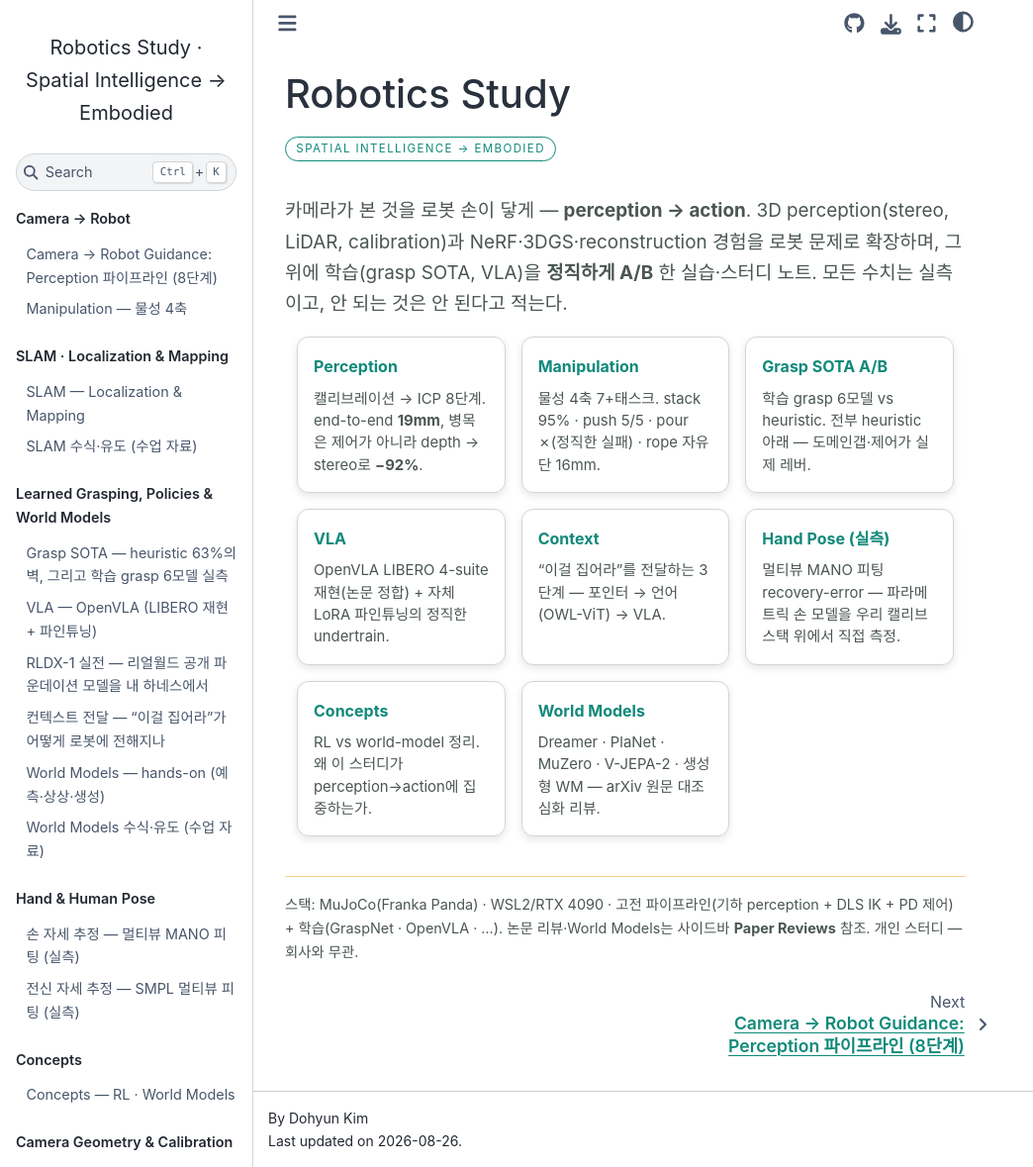
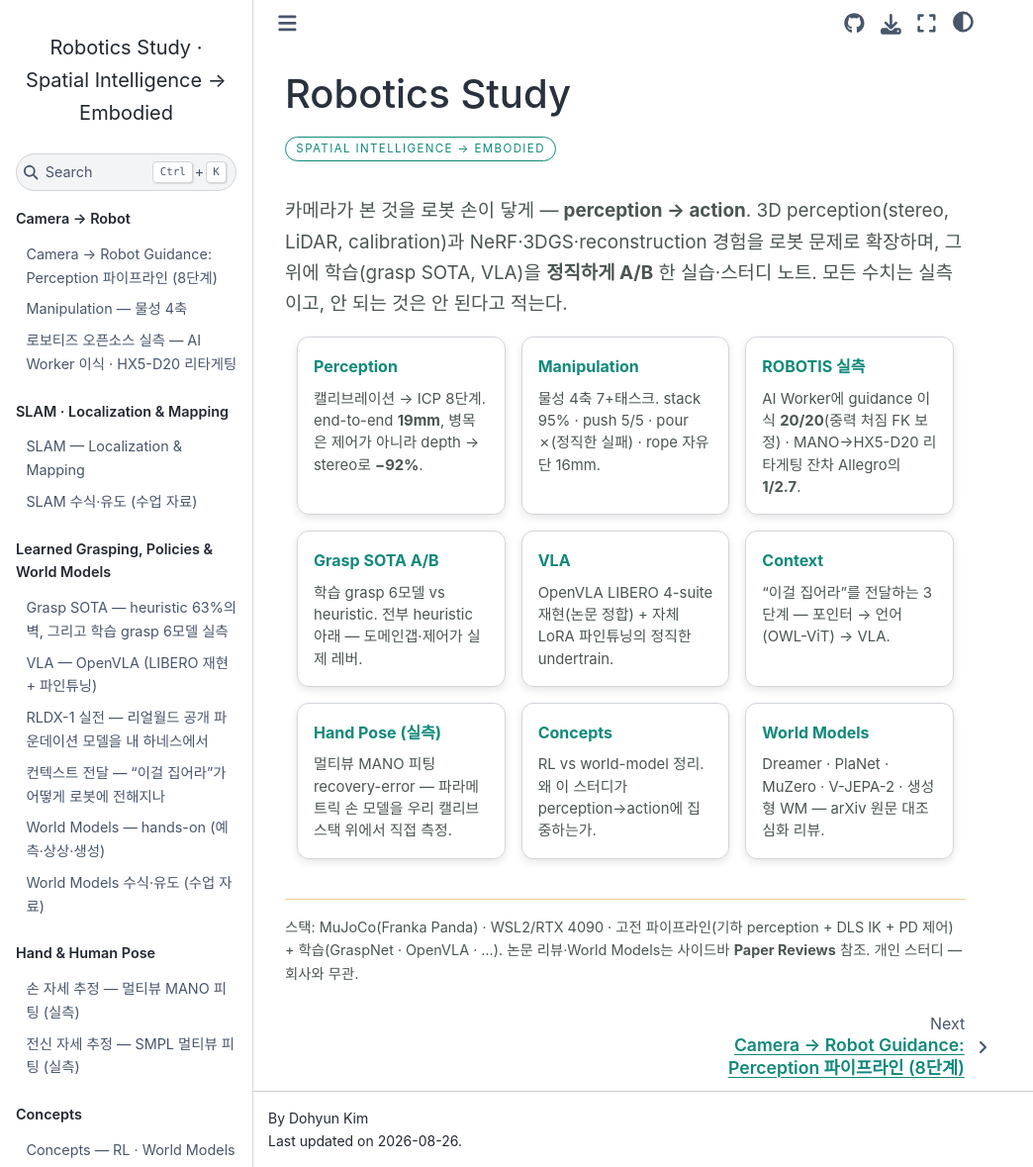
Before and after one commit to DoHyun468/robotics-study, a Jupyter Book: the page built from intro.md, in a window 1280 px wide and 1179 px high. Shown: the whole window at 99% size, without its empty margins (0-1044 px from the left). Built offline with Jupyter Book 1.0.4 settings and Sphinx 7.4.7 and the Sphinx Book theme 1.1.4, drawn with Linux system fonts in a browser that asks for light colours; part of the change alters nothing that is shown.

Commit message:
ROBOTIS 실측 페이지 신설: AI Worker 이식 20/20 + MANO→HX5-D20 리타게팅 21.4mm
- robotis.md: FFW-BG2 pick-and-place 20/20(실록 3건 — transit 충돌/링키지 닫힘
  호/중력 처짐 FK 보정), HX5-D20 리타게팅 Allegro 대비 잔차 1/2.7(실록 2건 —
  NEP50, zero-pose 충돌메시 겹침), Physical AI Tools 코드 비교, 정직 한계 절
- 시연 미디어: trial 0-3 영상 4편 + MANO 나란히/클로즈업 영상 2편 + 몽타주·
  인지 오버레이·키포인트 프로브·필름스트립 사진 6장 (_static/robotis/)
- _toc.yml Camera→Robot에 등록, intro 카드 추가

Co-Authored-By: Claude Fable 5 <noreply@anthropic.com>
Claude-Session: https://claude.ai/code/session_01McbJgx4gfmrVVJzvBALQZp

```diff
--- a/_toc.yml
+++ b/_toc.yml
@@ -5,6 +5,7 @@ parts:
     chapters:
       - file: perception
       - file: manipulation
+      - file: robotis
   - caption: SLAM · Localization & Mapping
     chapters:
       - file: slam
--- a/intro.md
+++ b/intro.md
@@ -19,6 +19,12 @@
 :link: manipulation
 :link-type: doc
 물성 4축 7+태스크. stack 95% · push 5/5 · pour ✗(정직한 실패) · rope 자유단 16mm.
+:::
+
+:::{grid-item-card} ROBOTIS 실측
+:link: robotis
+:link-type: doc
+AI Worker에 guidance 이식 **20/20**(중력 처짐 FK 보정) · MANO→HX5-D20 리타게팅 잔차 Allegro의 **1/2.7**.
 :::
 
 :::{grid-item-card} Grasp SOTA A/B
--- /dev/null
+++ b/robotis.md
@@ -0,0 +1,115 @@
+# 로보티즈 오픈소스 실측 — AI Worker 이식 · HX5-D20 리타게팅
+
+ROBOTIS가 공개한 Physical AI 스택(MuJoCo 모델·핸드 URDF·데이터 도구, 전부 [github.com/ROBOTIS-GIT](https://github.com/ROBOTIS-GIT))을 받아, 이 스터디에서 만든 파이프라인 두 개를 **제조사 공식 자산 위에서 그대로 재실행**했다. ① camera-to-robot guidance(perceive→IK→물리 파지)를 Franka Panda에서 **AI Worker(FFW-BG2) 휴머노이드**로 이식하고, ② MANO 사람 손 리타게팅의 타깃을 Allegro에서 **ROBOTIS Hand HX5-D20**(5손가락 20-DoF)으로 교체했다. 목적은 두 가지다: 내 파이프라인이 특정 기체에 묶여 있지 않다는 **이식성 검증**, 그리고 기체가 바뀔 때 실제로 무엇이 깨지는지의 **실측 기록**. 모든 수치는 실측이고, 안 되던 구간은 안 되던 그대로 적었다.
+
+사용한 공개물: `robotis_mujoco_menagerie`(AI Worker FFW-BG2/SG2/SH5 MJCF — SH5에 HX5-D20 핸드 포함), `robotis_hand`(HX5-D20 URDF/xacro), `physical_ai_tools`(LeRobotDataset 수집 스택, §3에서 코드 분석). 모델 파일은 **전부 무개조**로 로드했다.
+
+## 1. AI Worker(FFW-BG2)로 guidance 파이프라인 이식 — 20/20
+
+[Manipulation](manipulation)의 물리 pick-and-place(Franka Panda, `mj_step` 접촉 물리로만 성공이 결정되는 폐루프)를 FFW-BG2의 **오른팔 7-DoF + RH-P12-RN 그리퍼**로 이식했다. 파이프라인 자체는 동일하다: 고정 카메라가 ArUco 물체를 보고(solvePnP) → DLS IK로 접근·파지 자세 → 그리퍼 CLOSE(위치서보, 힘 제한 ±3.5) → lift → carry → place. 물체 위치·yaw를 랜덤화한 20 trial.
+
+| 지표 | Franka Panda (40 trial) | **AI Worker FFW-BG2 (20 trial)** |
+|---|---|---|
+| perception rate | 100% | <b style="color:#7fd4b8">100%</b> |
+| grasp+lift rate | 100% | <b style="color:#7fd4b8">100%</b> |
+| place success | 100% | <b style="color:#7fd4b8">100% (20/20)</b> |
+| perception 오차 (mean) | 6.59 mm | **5.0 mm** |
+| place 오차 (mean) | 4.87 mm | **9.05 mm** |
+
+**읽는 법.**
+- 같은 인지·IK 코드가 기체만 바꿔 그대로 닫힌다 — 파이프라인의 기체 독립성이 이 표의 요지다.
+- place 오차가 Panda보다 큰 것(4.87→9.05mm)은 정직하게 남긴다: FFW의 팔은 위치서보 강성(kp 600)이 낮아 자중 처짐이 크고, 아래 실록의 droop 보정을 파지 시점에만 적용했다(플레이스 하강은 미보정 — 개선 여지).
+- 성공률만 보면 싱겁지만, 이 20/20은 공짜가 아니었다. 이식 직후는 **0/3**이었다.
+
+### 시연 영상 — trial 0–3 (실측 롤아웃 원본)
+
+<div style="display:grid;grid-template-columns:repeat(auto-fill,minmax(240px,1fr));gap:10px;margin-top:8px">
+<figure style="margin:0"><video controls muted loop playsinline preload="none" style="width:100%;border-radius:6px" src="_static/robotis/robotis_pick_t00.mp4"></video><figcaption style="font-size:0.72rem;line-height:1.25">trial 00 — perception 6.6mm · droop 보정 51.6mm · place 7.2mm</figcaption></figure>
+<figure style="margin:0"><video controls muted loop playsinline preload="none" style="width:100%;border-radius:6px" src="_static/robotis/robotis_pick_t01.mp4"></video><figcaption style="font-size:0.72rem;line-height:1.25">trial 01 — perception 3.5mm · droop 보정 49.0mm · place 8.6mm</figcaption></figure>
+<figure style="margin:0"><video controls muted loop playsinline preload="none" style="width:100%;border-radius:6px" src="_static/robotis/robotis_pick_t02.mp4"></video><figcaption style="font-size:0.72rem;line-height:1.25">trial 02 — perception 7.5mm · droop 보정 46.6mm · place 5.6mm</figcaption></figure>
+<figure style="margin:0"><video controls muted loop playsinline preload="none" style="width:100%;border-radius:6px" src="_static/robotis/robotis_pick_t03.mp4"></video><figcaption style="font-size:0.72rem;line-height:1.25">trial 03 — perception 3.7mm · droop 보정 49.9mm · place 7.1mm</figcaption></figure>
+</div>
+
+인지 쪽 원본(ArUco 검출 + solvePnP 축 오버레이):
+
+<img src="_static/robotis/robotis_pick_perception.png" alt="AI Worker scene camera ArUco detection overlay" style="width:100%;max-width:720px;border-radius:8px;margin-top:8px" />
+
+<details><summary><b>20 trial 리프트 순간 몽타주 + trial 0 필름스트립 (클릭)</b></summary>
+<img src="_static/robotis/robotis_pick_montage.png" alt="20-trial lift-moment montage, all GRASP OK" style="width:100%;border-radius:8px;margin-top:8px" />
+<img src="_static/robotis/robotis_pick_strip.png" alt="trial 0 keyframe filmstrip" style="width:100%;border-radius:8px;margin-top:8px" />
+</details>
+
+### 실록 — 이식 직후 0/3에서 20/20까지, 실제로 깨진 세 가지
+
+1. **경로가 테이블을 통과.** 홈 자세(팔 늘어뜨림)에서 접근 자세로 joint-space 램프를 걸면 그리퍼가 테이블 옆면을 뚫는 경로가 나온다 — 물체 근처에도 못 갔다. 홈을 **레디 자세**(IK로 TCP를 상판 위에 파킹)로 바꾸고 테이블을 얇은 상판+다리로 바꿔 해결.
+2. **링키지 그리퍼의 닫힘 기하.** RH-P12-RN은 4관절 평행 링키지라 닫힐 때 핑거팁이 **~28mm 아래로 호를 그리며 내려간다**. Panda처럼 물체 중심 높이에서 닫으면 팁이 테이블에 박혀 힘 제한 서보가 스톨 — 접촉 로그를 찍어 보니 CLOSE 구간 내내 `grip_q≈0.000`으로 고정돼 있었다. 파지 높이를 +50mm(박스 상반부)로 올리고, 닫힘도 느려서(4관절 연동 감쇠) CLOSE 구간을 0.52s→1.4s로 늘렸다.
+3. **중력 처짐(gravity droop).** 그래도 안 잡혔다. TCP를 FK로 실측하니 명령 대비 **z −28mm / x −16mm** — kp=600 위치서보가 뻗은 팔 자중으로 관절당 ~1.7°씩 처진 게 누적된 값이다. IK는 맞는데 로봇이 낮게 간다. **TCP 실측 잔차를 IK 타깃에 가산해 재명령하는 폐루프 보정 2회**(실기라면 엔코더 피드백)로 잔차를 수 mm까지 수렴시켰다 — 위 영상 캡션의 "droop 보정 ~50mm"가 trial마다 실제로 걷어낸 양이다. 이 보정 직후 0/3 → 3/3, 최종 20/20.
+
+한 줄 교훈: **기체를 바꾸면 IK가 아니라 그리퍼 기하와 서보 강성이 먼저 깨진다.** 셋 다 예외 없이 조용히 실패하는 종류라, 영상 프레임 → 접촉 카운트 → `grip_q` 시계열 순서의 포렌식으로만 잡혔다.
+
+## 2. MANO → ROBOTIS Hand HX5-D20 리타게팅 — Allegro 대비 잔차 1/2.7
+
+[Hand Pose](hand_pose)의 MANO→Allegro dexterous retargeting(vector-based keyvector 매칭, DexPilot/AnyTeleop 원리 — L-BFGS-B를 관절한계로 bound, 충돌 패널티, 스무딩/보간)에서 **타깃 핸드만 HX5-D20으로 교체**하고 같은 24프레임 open→fist 궤적을 다시 풀었다. 모델은 공식 `ffw_sh5.xml`을 무개조로 로드해 오른손 20관절만 구동한다(palm = `hx5_r_base`, 손 내부 geom 쌍만 충돌 집계).
+
+| 항목 | Allegro (16-DoF · 4손가락) | **HX5-D20 (20-DoF · 5손가락)** |
+|---|---|---|
+| keyvector | 8개 (소지 버림) | **10개 (5손가락 × medial+tip)** |
+| human→robot scale | 0.93 | 1.55 |
+| keyvector 매칭 (raw) | 58.6 mm | <b style="color:#7fd4b8">19.6 mm</b> |
+| keyvector 매칭 (충돌회피 후) | 58.7 mm | <b style="color:#7fd4b8">21.4 mm</b> |
+| 관절한계 내 | 100% (bound 설계상) | 100% (동일) |
+| 자기충돌 프레임 raw→회피→보간후 | 6/24 → 0 → 0/48 | 17/24 → <b style="color:#7fd4b8">0</b> → 0/48 |
+| jerk (스무딩 전→후) | 0.045 → 0.009 | 0.072 → 0.0135 (5.3×↓) |
+
+**읽는 법.**
+- **매칭 잔차 58.7 → 21.4mm.** Allegro에서 "cross-morphology 구조차라 0 불가"라고 적었던 잔차의 큰 몫이 실제로 구조(5→4 손가락, 엄지 대향 차이)에서 왔다는 실측 증거다. HX5-D20은 5손가락 + 사람과 유사한 관절 배치(엄지 cmc/mcp_yaw/mcp_pitch/ip, 손가락 mcp/pip/dip/tip)라 MANO와 5:5 대응이 되고, Allegro에서 버려야 했던 **소지에도 타깃이 생긴다**.
+- 나머지 21.4mm는 여전히 구조차 + hm5와 동일한 correspondence 스트레치(인간 DIP↔로봇 fingertip)의 몫 — 비교 공정성을 위해 방법을 바꾸지 않았다.
+
+### 시연 영상 — 사람 손과 나란히
+
+<div style="display:grid;grid-template-columns:repeat(auto-fill,minmax(320px,1fr));gap:10px;margin-top:8px">
+<figure style="margin:0"><video controls muted loop playsinline preload="none" style="width:100%;border-radius:6px" src="_static/robotis/robotis_hand_sbs.mp4"></video><figcaption style="font-size:0.72rem;line-height:1.25">MANO open→fist(왼쪽)를 HX5-D20이 따라 쥔다(오른쪽) — 48프레임 보간 궤적, 충돌 0</figcaption></figure>
+<figure style="margin:0"><video controls muted loop playsinline preload="none" style="width:100%;border-radius:6px" src="_static/robotis/robotis_hand_closeup.mp4"></video><figcaption style="font-size:0.72rem;line-height:1.25">HX5-D20 단독 클로즈업 — 5손가락이 전부 개별 curl, 엄지 대향</figcaption></figure>
+</div>
+
+정지 비교(MANO 4프레임 ↔ 리타게팅 4프레임):
+
+<img src="_static/robotis/robotis_hand_retarget.png" alt="MANO grasp frames vs retargeted HX5-D20" style="width:100%;border-radius:8px;margin-top:8px" />
+
+<details><summary><b>키포인트 검증 사진 + 필름스트립 (클릭)</b></summary>
+<p style="font-size:0.85rem">리타게팅 전에 keyvector 끝점(빨간 마커)이 실제 손끝에 놓이는지 FK 프로브로 검증했다 — 엄지 medial→tip 67.5mm, 검지 63.5mm(메시 치수와 일치).</p>
+<img src="_static/robotis/robotis_hand_probe.png" alt="keypoint probe render" style="width:100%;max-width:560px;border-radius:8px;margin-top:8px" />
+<img src="_static/robotis/robotis_hand_strip.png" alt="HX5-D20 retargeting filmstrip" style="width:100%;border-radius:8px;margin-top:8px" />
+</details>
+
+### 실록 — 여기서 발견한 두 가지
+
+1. **numpy 2.x NEP50 승격.** float64 스칼라 × float32 배열이 float64로 승격돼 torch가 MANO float32 가중치와의 연산을 거부한다. [RLDX 재현](rldx)의 numpy 2 텍스처 손상과 같은 계열 — numpy 2 환경에서 dtype은 명시로 고정해야 한다(`.astype(np.float32)`).
+2. **배포 충돌메시의 zero-pose 겹침.** 공식 모델이 영자세에서 베이스 쉘↔근위 링크가 최대 **9.1mm 관통**한다(벤더 `<exclude>` 목록이 base↔mcp 링크만 덮고 base↔pip 링크를 빠뜨림). 이걸 모르면 자기충돌이 24/24로 집계되고, 회피 패스가 모델 고유 겹침과 싸우느라 매칭을 26.9mm까지 낭비한다. **zero-pose에서 이미 겹치는 쌍을 베이스라인으로 제외**(MoveIt SRDF 생성의 default-collision 필터링과 같은 원리)하니 raw 충돌이 17/24(진짜 리타게팅 유발분)로 정리되고 매칭도 21.4mm로 회복됐다.
+
+## 3. Physical AI Tools — LeRobotDataset 기록 코드 비교 (실행 아닌 분석)
+
+`physical_ai_tools`는 ROS2 + 실기 전제라 실행 대신 데이터 기록 코어(`lerobot_dataset_wrapper.py`)를 읽고 [내 LeRobot v2.1 export](rldx)와 비교했다.
+
+- **접근이 정반대다.** 나는 v2.1 레이아웃(info.json/episodes.jsonl/stats + chunk parquet + mp4)을 손으로 직접 기록하고 RLDX 로더로 검증했다. 로보티즈는 공식 `LeRobotDataset` 클래스를 **상속**해 upstream validator(`validate_frame`/`validate_episode_buffer`)와 meta writer를 그대로 물려받는다 — 포맷 준수를 라이브러리에 위임하는 설계.
+- **실시간 수집 최적화가 상속의 이유다.** `add_frame_without_write_image` + `save_episode_without_video_encoding`으로 프레임 적재와 인코딩을 분리하고, 에피소드를 RAM에 쌓았다가 수집 종료 후 일괄 인코딩한다 — 텔레옵 중 프레임 드랍 방지. 오프라인 배치 변환이던 내 쪽엔 없던 제약이다.
+- 코덱 선택은 동일(libx264 + yuv420p) — 서로 독립적으로 같은 호환 지점에 도달했다.
+
+## 4. 정직 — 이 페이지의 한계
+
+- AI Worker place 오차 9.05mm는 Panda(4.87mm)의 약 2배 — 저강성 암 + 플레이스 하강 미보정. droop 보정을 하강에도 적용하면 줄일 수 있는 값으로, 실측 없이는 주장하지 않는다.
+- HX5-D20은 URDF(xacro) 대신 `robotis_mujoco_menagerie`의 MJCF판을 사용했다(동일 기체의 공식 배포물이지만 rev1/rev2 URDF와의 수치 대조는 안 함).
+- 리타게팅은 물체 없는 free-air 궤적이다 — 물체 파지 안정성은 범위 밖(Allegro 실측과 동일 조건).
+- pick의 카메라는 월드 고정 씬 카메라다(AI Worker 머리 카메라 아님). 인지 파이프라인의 조건은 Panda 실측과 동일하게 맞췄다.
+- Physical AI Tools는 실행하지 않았다 — §3은 소스 코드 레벨 비교다.
+
+## 5. 산출물
+
+| 항목 | 위치 |
+|---|---|
+| AI Worker pick 코드 · 결과 | `robotics-lab/src/robotis_pick.py` · `outputs/robotis_pick_result.json` |
+| HX5-D20 리타게팅 코드 · 결과 | `robotics-lab/src/robotis_hand_retarget.py` · `outputs/robotis_hand/robotis_hand_result.json` (Allegro 나란히 포함) |
+| 영상 렌더러 | `robotics-lab/src/robotis_hand_video.py` |
+| 상세 실록 | `robotics-lab/notes/robotis_sprint.md` |
+
+이 페이지의 시연 영상 6편·사진 6장은 전부 위 코드의 실측 출력 원본이다.
```
Also changed, not shown: _static/robotis/robotis_hand_probe.png (added), _static/robotis/robotis_hand_retarget.png (added), _static/robotis/robotis_hand_strip.png (added), _static/robotis/robotis_pick_montage.png (added), _static/robotis/robotis_pick_perception.png (added), _static/robotis/robotis_pick_strip.png (added), 6 other files.
